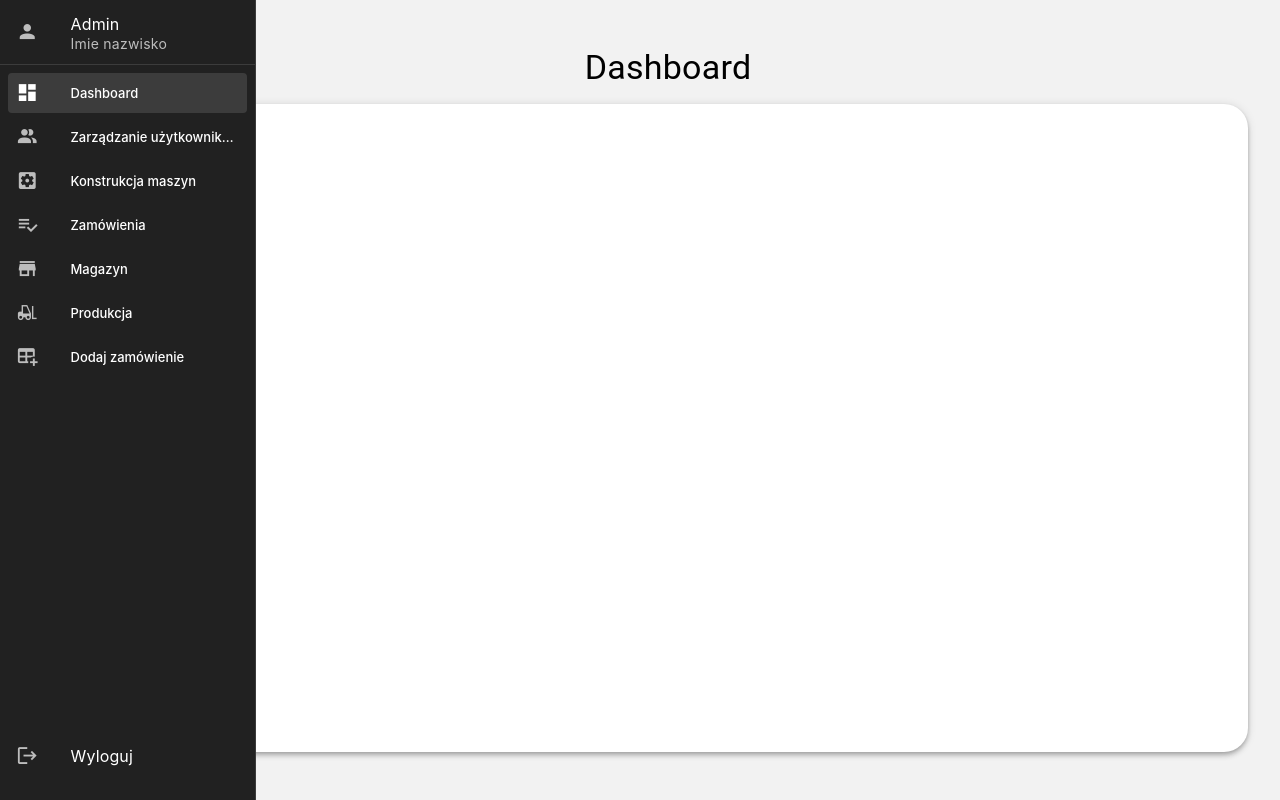
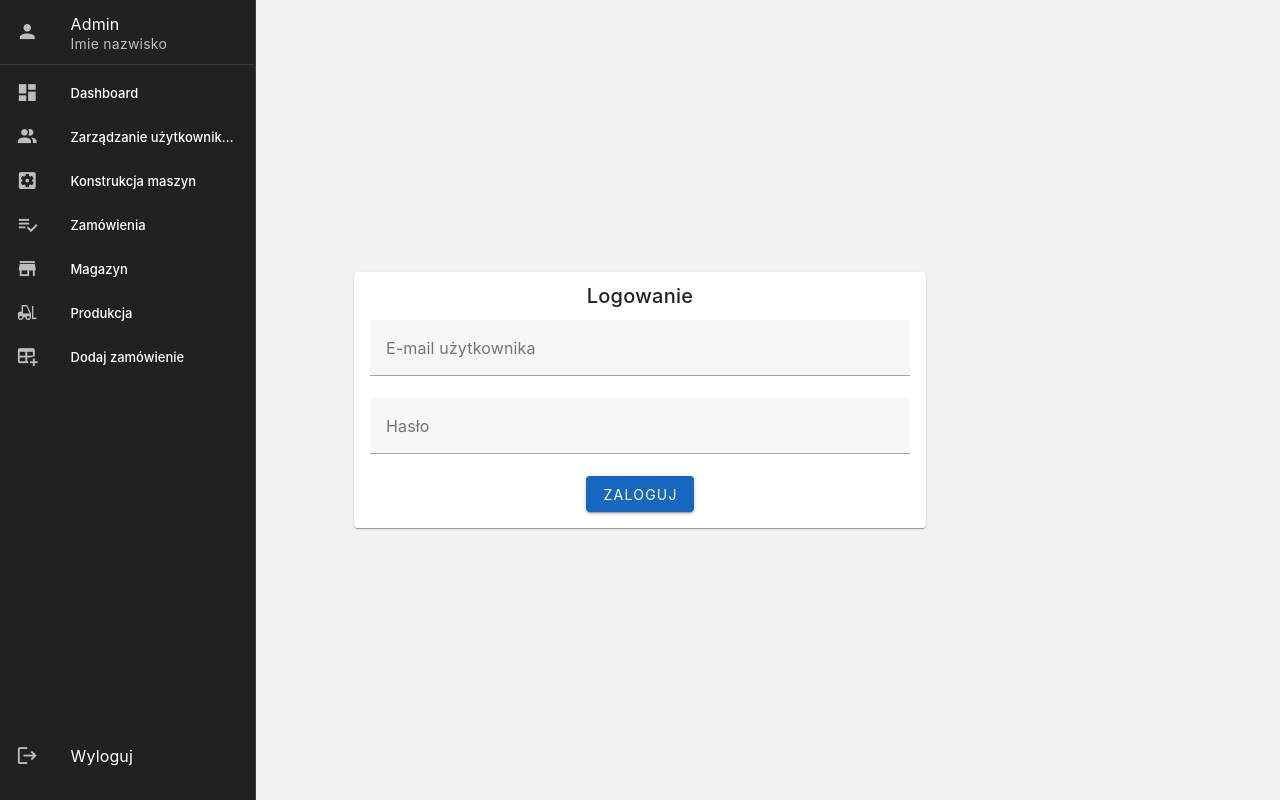
Before and after one commit to Kamil-Matusz/Shot-Blasting-Machines, a Vue app in the folder client/: page / in a window 1280 px wide. Built offline with nearby package versions, Linux system fonts and the light colour scheme.

Commit message:
login screen implemented

```diff
--- a/client/src/router/index.ts
+++ b/client/src/router/index.ts
@@ -6,12 +6,18 @@ import OrdersView from '../views/OrdersView.vue'
 import ProductionView from '../views/ProductionView.vue'
 import ConstructionsView from '../views/ConstructionsView.vue'
 import AddOrderView from '@/views/AddOrderView.vue'
+import LoginView from '@/views/LoginView.vue'
 
 const router = createRouter({
   history: createWebHistory(import.meta.env.BASE_URL),
   routes: [
     {
       path: '/',
+      name: 'login',
+      component: LoginView
+    },
+    {
+      path: '/dashboard',
       name: 'home',
       alias: '/dashboard',
       component: DashboardView
--- /dev/null
+++ b/client/src/views/LoginView.vue
@@ -0,0 +1,23 @@
+<script setup lang="ts">
+</script>
+
+<template>
+  <body class="d-flex align-center justify-center">
+    <v-container >
+      <v-row justify="center">
+        <v-col cols="12" sm="8" md="6">
+          <v-card>
+            <v-card-title  class="headline text-center">Logowanie</v-card-title>
+            <v-card-text>
+              <v-form class="text-center">
+                <v-text-field  label="E-mail użytkownika"></v-text-field>
+                <v-text-field  label="Hasło" type="password"></v-text-field>
+                <v-btn color="primary" type="submit">Zaloguj</v-btn>
+              </v-form>
+            </v-card-text>
+          </v-card>
+        </v-col>
+      </v-row>
+    </v-container>
+  </body>
+</template>
```
